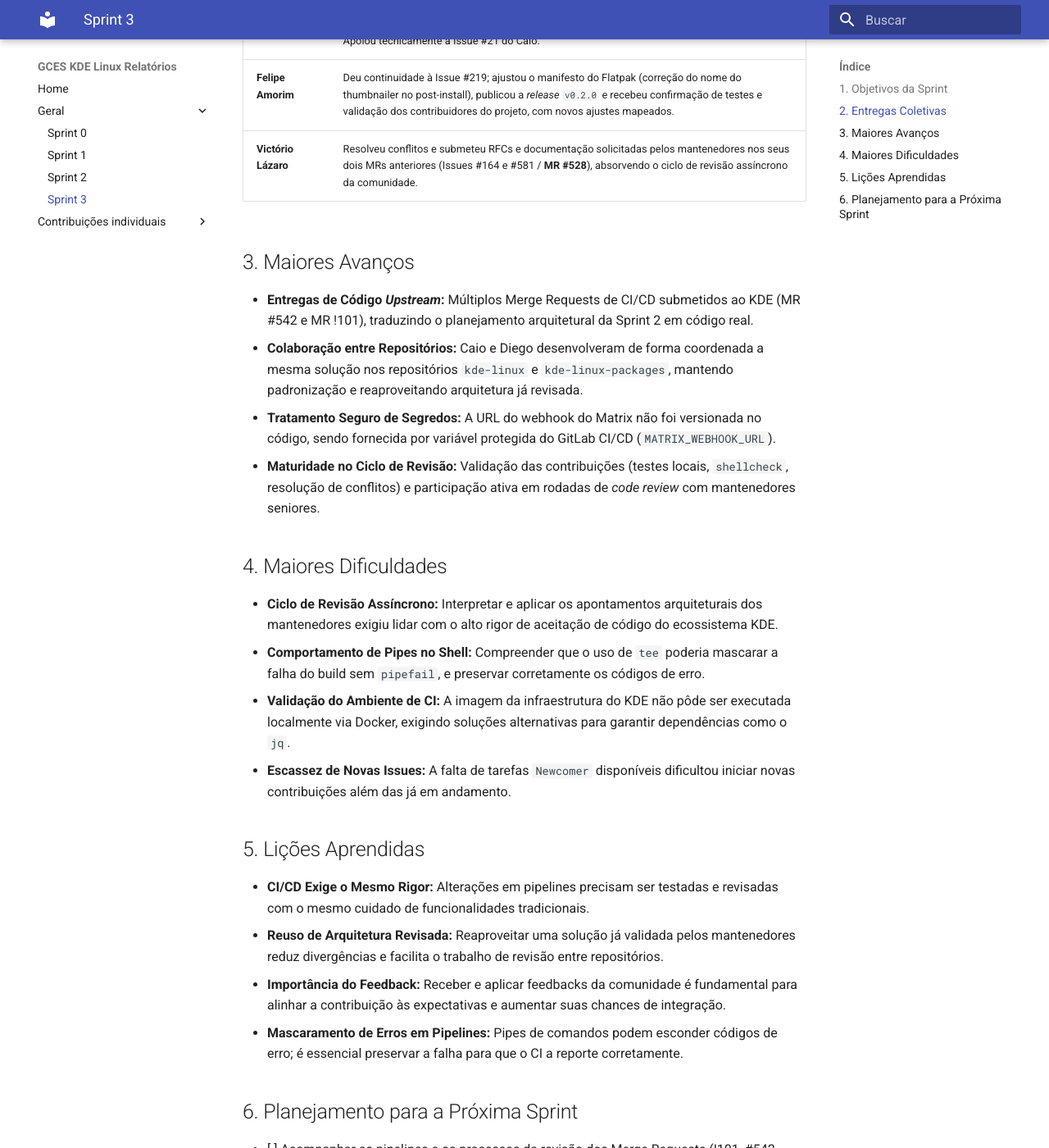
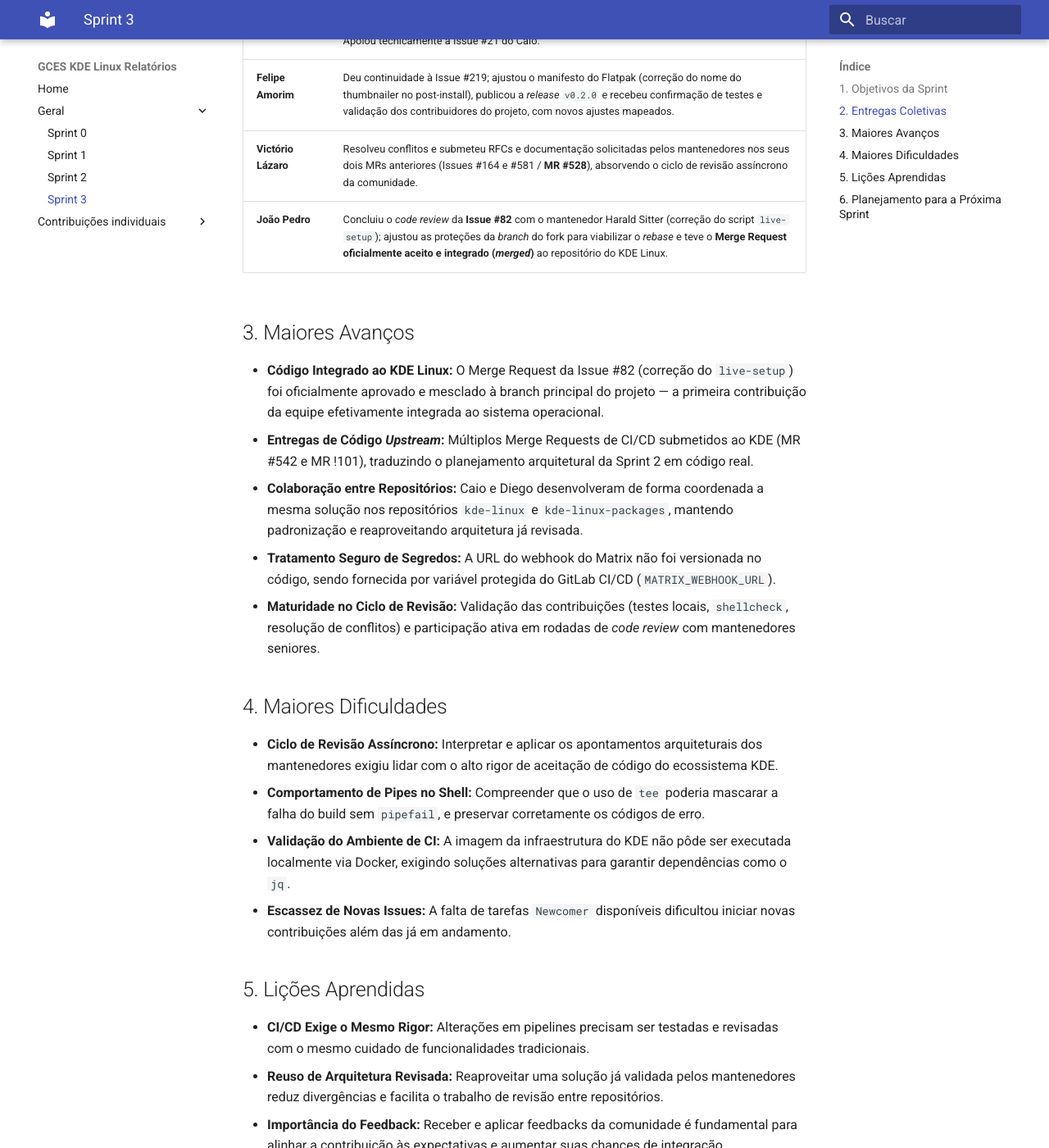
Before and after one commit to caiolamego/GCES-KDELinux-relatorios, an MkDocs documentation site: the page built from docs/sprint3.md, in a window 1280 px wide and 1400 px high, scrolled down 859 px. Shown: the whole window at 82% size. Built offline with MkDocs 1.6.1 and Material for MkDocs 9.7.7, drawn with Linux system fonts in a browser that asks for light colours; some of the changed text lies outside the part shown.

Commit message:
docs: incluir João Pedro no relatório geral da sprint 3

```diff
--- a/docs/sprint3.md
+++ b/docs/sprint3.md
@@ -19,8 +19,10 @@
 | **Diego Carlito** | Escreveu e submeteu o **MR #542** (Issue #579) com a automação de captura de logs e disparo via webhook nas *nightly builds*; passou por duas rodadas de *code review* com os mantenedores. Apoiou tecnicamente a Issue #21 do Caio. |
 | **Felipe Amorim** | Deu continuidade à Issue #219; ajustou o manifesto do Flatpak (correção do nome do thumbnailer no post-install), publicou a *release* `v0.2.0` e recebeu confirmação de testes e validação dos contribuidores do projeto, com novos ajustes mapeados. |
 | **Victório Lázaro** | Resolveu conflitos e submeteu RFCs e documentação solicitadas pelos mantenedores nos seus dois MRs anteriores (Issues #164 e #581 / **MR #528**), absorvendo o ciclo de revisão assíncrono da comunidade. |
+| **João Pedro** | Concluiu o *code review* da **Issue #82** com o mantenedor Harald Sitter (correção do script `live-setup`); ajustou as proteções da *branch* do fork para viabilizar o *rebase* e teve o **Merge Request oficialmente aceito e integrado (*merged*)** ao repositório do KDE Linux. |
 
 ## 3. Maiores Avanços
+* **Código Integrado ao KDE Linux:** O Merge Request da Issue #82 (correção do `live-setup`) foi oficialmente aprovado e mesclado à branch principal do projeto — a primeira contribuição da equipe efetivamente integrada ao sistema operacional.
 * **Entregas de Código *Upstream*:** Múltiplos Merge Requests de CI/CD submetidos ao KDE (MR #542 e MR !101), traduzindo o planejamento arquitetural da Sprint 2 em código real.
 * **Colaboração entre Repositórios:** Caio e Diego desenvolveram de forma coordenada a mesma solução nos repositórios `kde-linux` e `kde-linux-packages`, mantendo padronização e reaproveitando arquitetura já revisada.
 * **Tratamento Seguro de Segredos:** A URL do webhook do Matrix não foi versionada no código, sendo fornecida por variável protegida do GitLab CI/CD (`MATRIX_WEBHOOK_URL`).
@@ -37,6 +39,7 @@
 * **Reuso de Arquitetura Revisada:** Reaproveitar uma solução já validada pelos mantenedores reduz divergências e facilita o trabalho de revisão entre repositórios.
 * **Importância do Feedback:** Receber e aplicar feedbacks da comunidade é fundamental para alinhar a contribuição às expectativas e aumentar suas chances de integração.
 * **Mascaramento de Erros em Pipelines:** Pipes de comandos podem esconder códigos de erro; é essencial preservar a falha para que o CI a reporte corretamente.
+* **Named Branches e Rebase:** Submeter código em *branches* descritivas (em vez da `master`) e compreender o fluxo de *rebase/merge* mantém o histórico limpo e facilita a integração pelos mantenedores.
 
 ## 6. Planejamento para a Próxima Sprint
 * [ ] Acompanhar as pipelines e os processos de revisão dos Merge Requests (!101, #542, #528).
```
